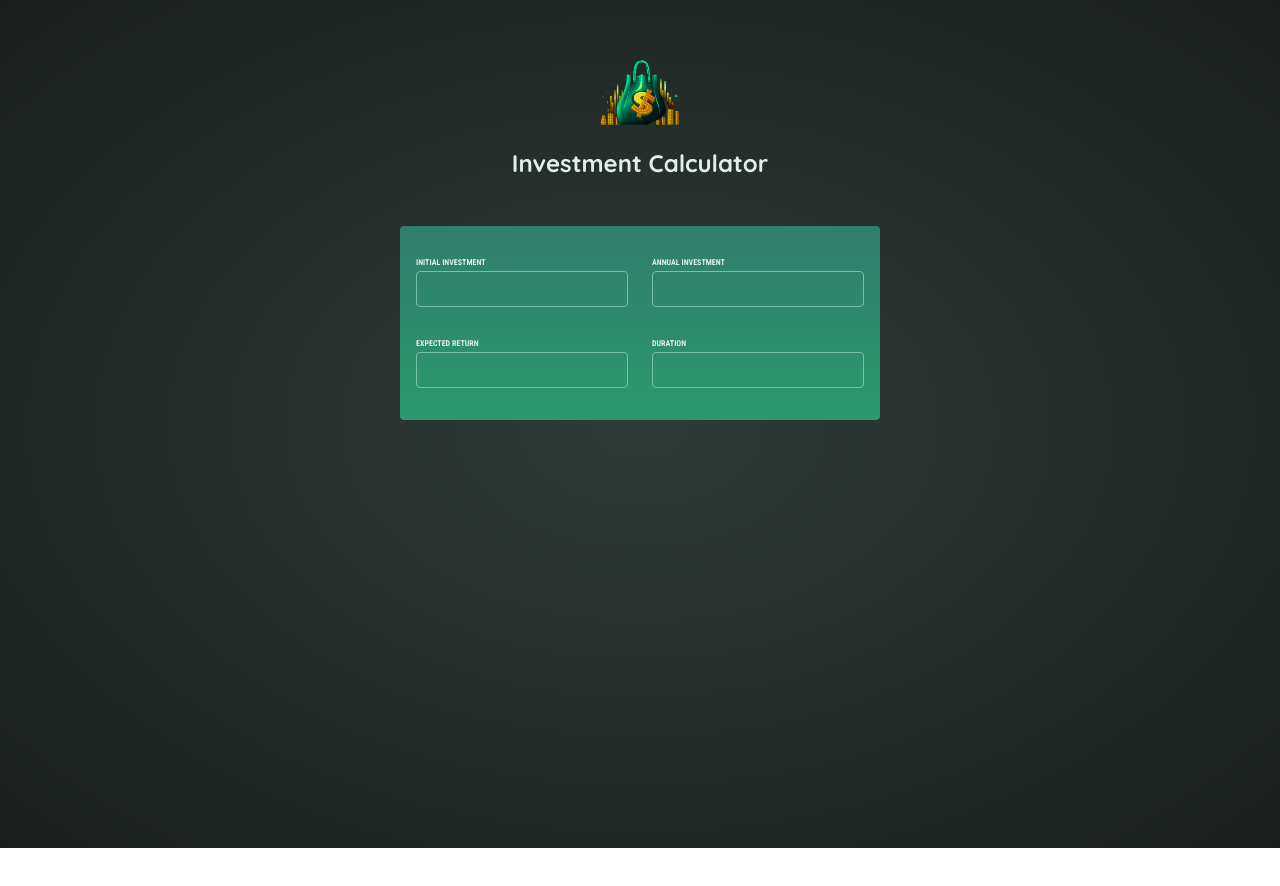
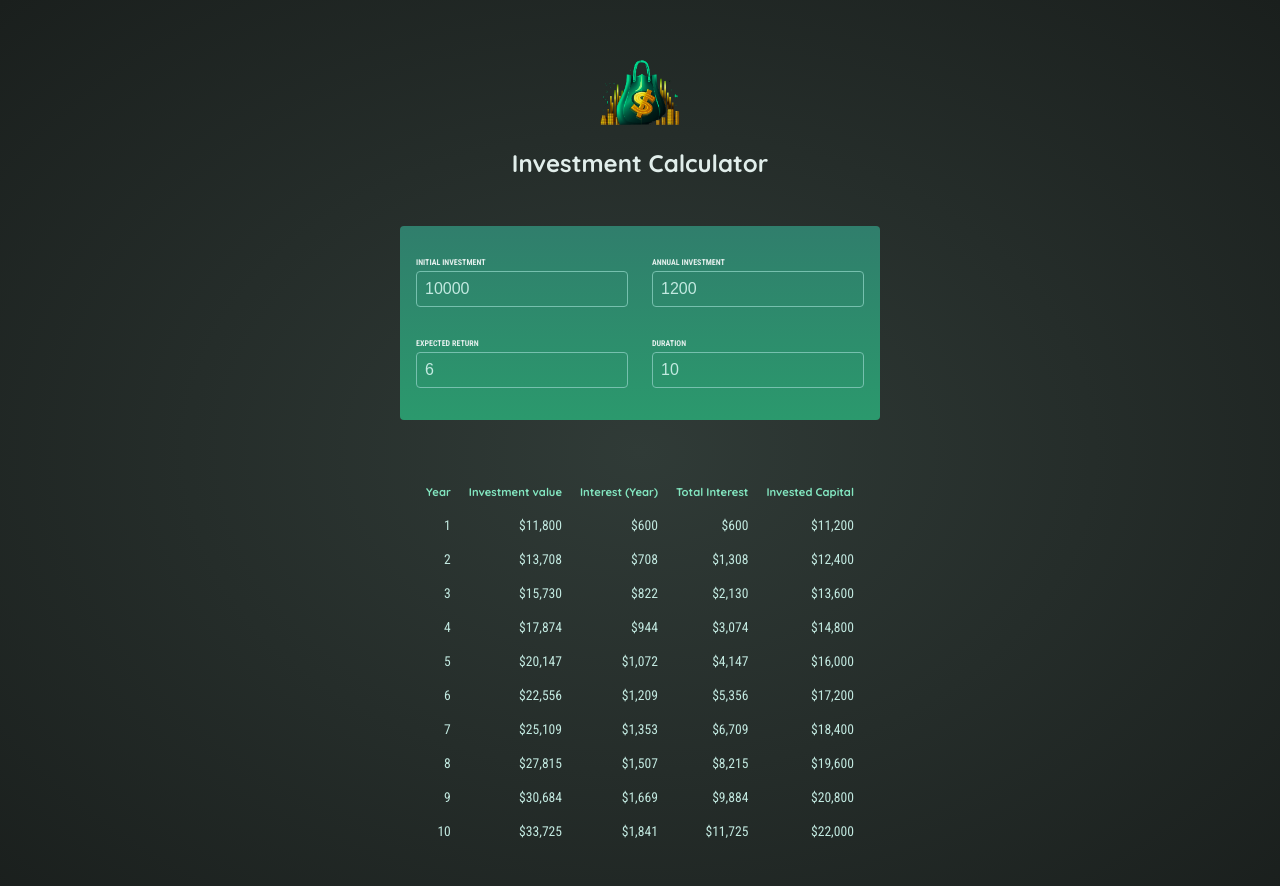
Before and after one commit to yatin1155/React_Investment_Calculator, a React (Vite) app: page / in a window 1280 px wide. Shown: the top 886 px of the page. Before the commit the page ends 848 px from the top, so only its background shows below. Built offline with nearby package versions, Linux system fonts and the light colour scheme.

Commit message:
Added core logic for grid

```diff
--- a/src/App.jsx
+++ b/src/App.jsx
@@ -1,11 +1,32 @@
+import { useState } from "react"
 import Header from "./components/Header"
 import UserInput from "./components/UserInput"
+import Results from "./components/Results"
+
+const DEFAULT_USER_INPUT = {
+  initialInvestment: 10000,
+  annualInvestment: 1200,
+  expectedReturn: 6,
+  duration: 10
+}
 
 function App() {
+  const [userInput, setUserInput] = useState(DEFAULT_USER_INPUT)
+
+  const handleChange = (inputIdentifier, newValue) => {
+    setUserInput(prevUserState => {
+      return {
+        ...prevUserState,
+        [inputIdentifier]: +newValue
+      }
+    })
+
+  }
   return (
     <>
       <Header></Header>
-      <UserInput></UserInput>
+      <UserInput inputValues={userInput} onUpdate={handleChange}></UserInput>
+      <Results inputValues={userInput}></Results>
     </>
   )
 }
--- /dev/null
+++ b/src/components/Results.jsx
@@ -0,0 +1,35 @@
+import { calculateInvestmentResults, formatter } from '../util/investment'
+
+export default function Results({ inputValues }) {
+    const resultData = calculateInvestmentResults(inputValues)
+    const intitalInvestment = resultData[0].valueEndOfYear - resultData[0].interest - resultData[0].annualInvestment
+    console.log(inputValues, resultData)
+    return (
+        <section>
+            <table id='result'>
+                <thead>
+                    <tr>
+                        <th>Year</th>
+                        <th>Investment value</th>
+                        <th>Interest (Year)</th>
+                        <th>Total Interest</th>
+                        <th>Invested Capital</th>
+                    </tr>
+                </thead>
+                <tbody>
+                    {resultData.map((yearData) => {
+                        const totalInterest = yearData.valueEndOfYear - yearData.annualInvestment * yearData.year - intitalInvestment
+                        const totalAmountInvested = yearData.valueEndOfYear - totalInterest
+                        return <tr key={yearData.year}>
+                            <td>{yearData.year}</td>
+                            <td>{formatter.format(yearData.valueEndOfYear)}</td>
+                            <td>{formatter.format(yearData.interest)}</td>
+                            <td>{formatter.format(totalInterest)}</td>
+                            <td>{formatter.format(totalAmountInvested)}</td>
+                        </tr>
+                    })}
+                </tbody>
+            </table>
+        </section>
+    )
+}
--- a/src/components/UserInput.jsx
+++ b/src/components/UserInput.jsx
@@ -1,26 +1,28 @@
 
-export default function UserInput() {
+export default function UserInput({ inputValues, onUpdate }) {
+
+
     return (
         <section id="user-input">
             <div className="input-group">
                 <p>
                     <label>Initial Investment</label>
-                    <input type="number" required />
+                    <input onChange={(event) => onUpdate('initialInvestment', event.target.value)} value={inputValues.initialInvestment} type="number" required />
                 </p>
                 <p>
                     <label>Annual Investment</label>
-                    <input type="number" required />
+                    <input onChange={(event) => onUpdate('annualInvestment', event.target.value)} value={inputValues.annualInvestment} type="number" required />
                 </p>
 
             </div>
             <div className="input-group">
                 <p>
                     <label>Expected Return</label>
-                    <input type="number" required />
+                    <input onChange={(event) => onUpdate('expectedReturn', event.target.value)} value={inputValues.expectedReturn} type="number" required />
                 </p>
                 <p>
                     <label>Duration</label>
-                    <input type="number" required />
+                    <input onChange={(event) => onUpdate('duration', event.target.value)} value={inputValues.duration} type="number" required />
                 </p>
 
             </div>
```
